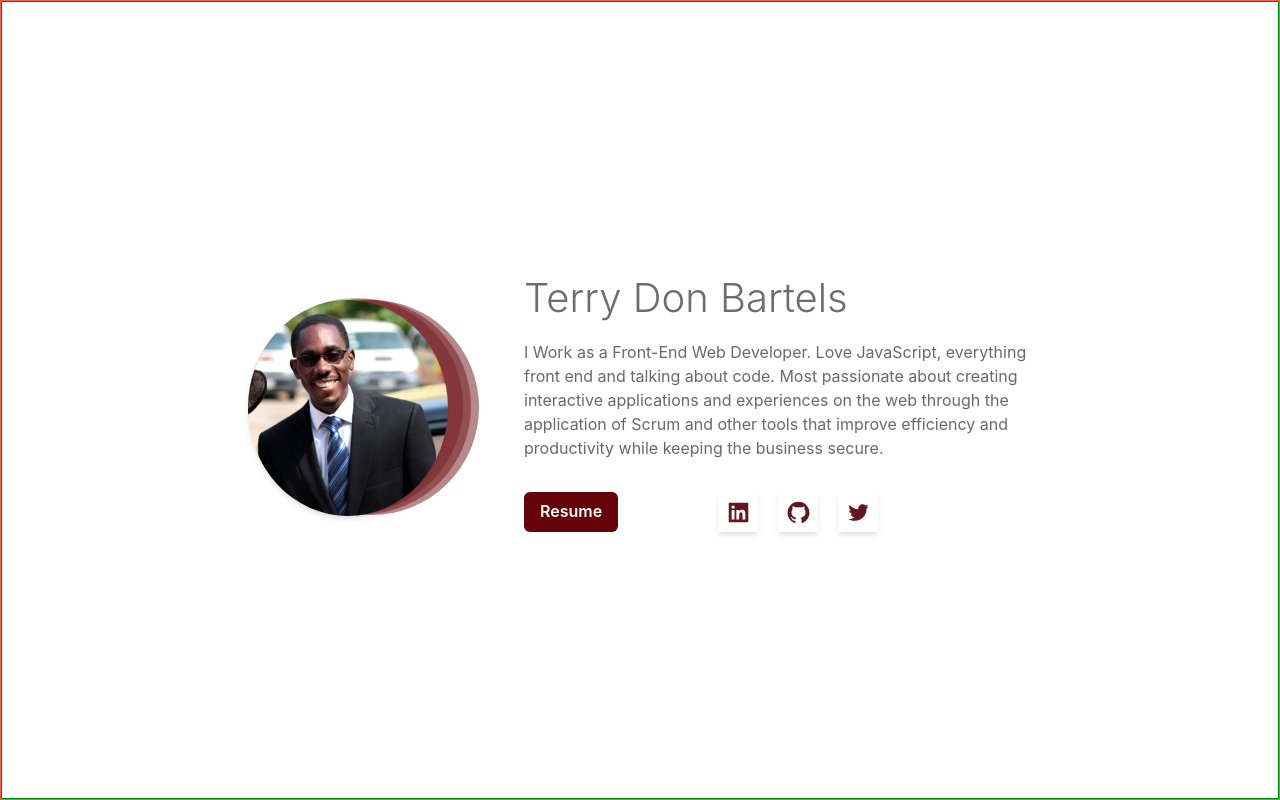
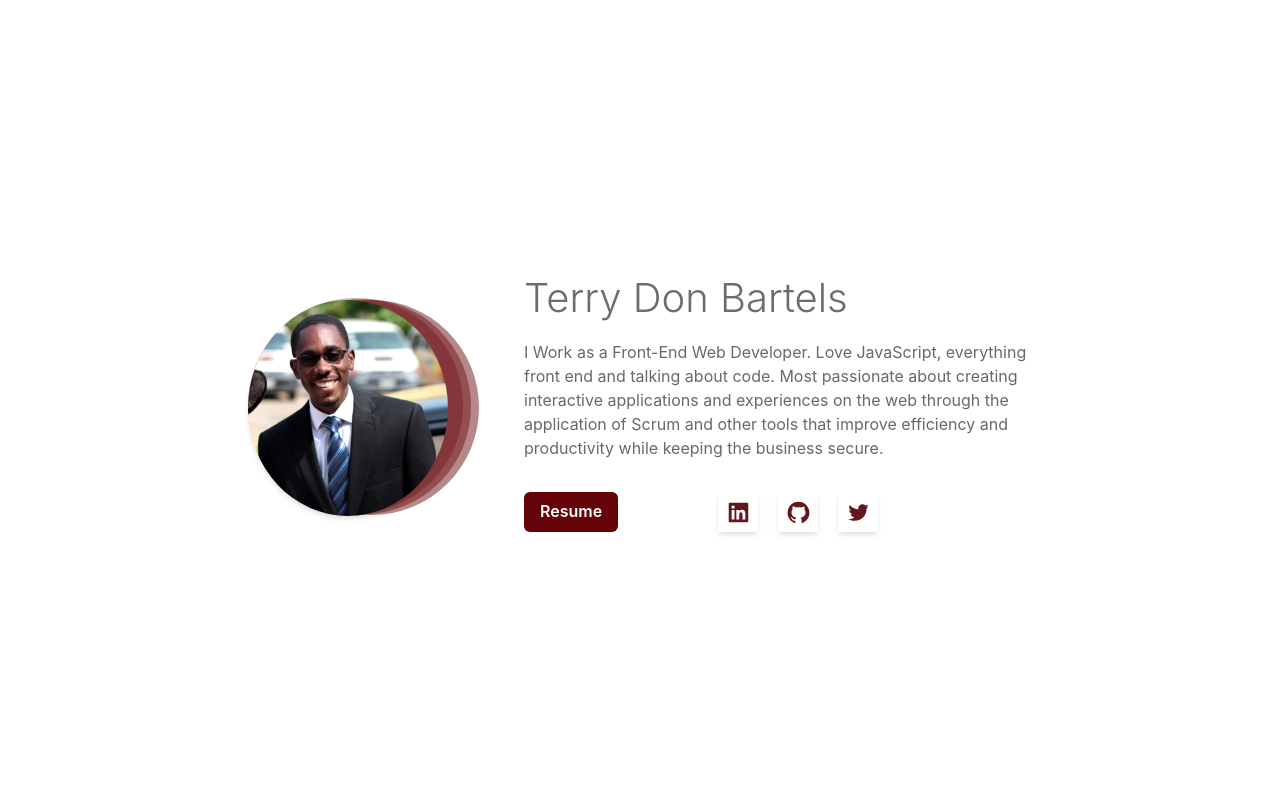
Before and after one commit to Rynkobes/portfolio, a React (Create React App) app: page / in a window 1280 px wide. Built offline with nearby package versions, Linux system fonts and the light colour scheme.

Commit message:
border removed

```diff
--- a/src/components/LandingSection.tsx
+++ b/src/components/LandingSection.tsx
@@ -10,7 +10,6 @@ const LandingSection: React.FC = () => {
     <Flex
       alignItems='center'
       justifyContent='center'
-      border='1px solid green'
       w='100%'
     >
       <Box boxSize='200px'>
--- a/src/containers/Portfolio.tsx
+++ b/src/containers/Portfolio.tsx
@@ -9,7 +9,6 @@ const Portfolio: React.FC = () => {
         <Flex
           h='100vh'
           w='100vw'
-          border='1px solid tomato'
         >
           <LandingSection />
         </Flex>
```
